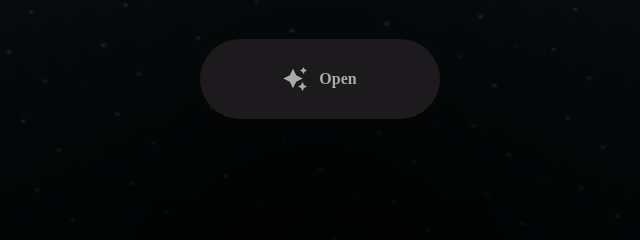
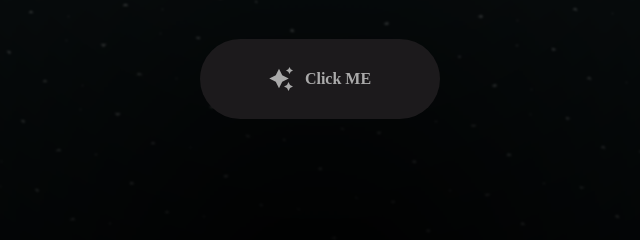
Before and after one commit to Fujibird/gift-nina, a plain HTML site: page index.html in a window 1280 px wide. Shown: the part 441-681 px from the top of the page, 320-960 px from the left. Drawn offline with Linux system fonts and the light colour scheme.

Commit message:
Update index.html

```diff
--- a/index.html
+++ b/index.html
@@ -7,7 +7,7 @@
   <link rel="stylesheet" href="css/index.css">
 
   <!-- Document Title -->
-  <title>FLOWERS FOR SOMEONE</title>
+  <title>FLOWERS FOR MY BABY NINA</title>
 </head>
 
 <body>
@@ -26,7 +26,7 @@
         </path>
       </svg>
 
-      <span class="text">Open</span>
+      <span class="text">Click ME</span>
     </a>
   </div>
 
```
